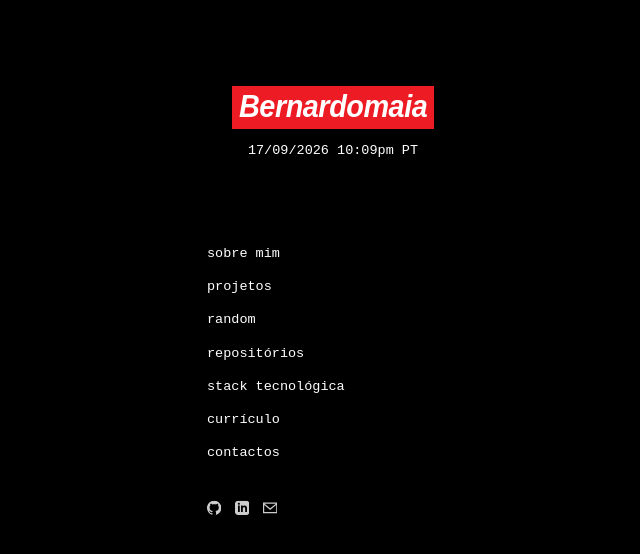
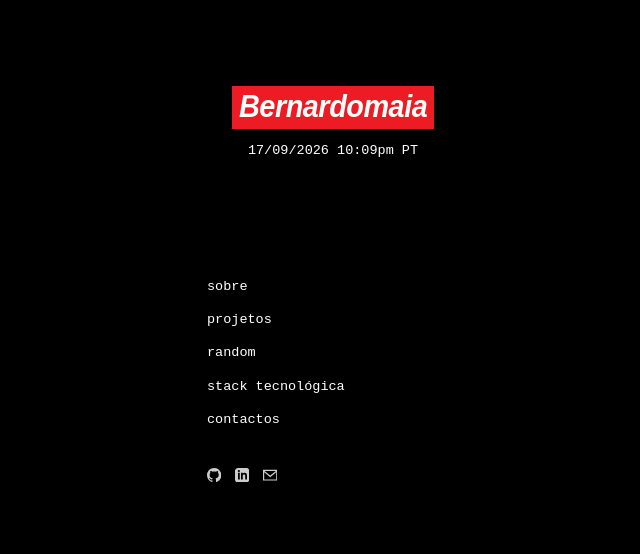
Before and after one commit to gajonormal/MyPortfolio, a Next.js app: page / in a window 1280 px wide. Shown: the top 554 px of the page, without its empty margins (307-947 px from the left). Built offline with nearby package versions, Linux system fonts and the light colour scheme.

Commit message:
Refactor: streamline homepage links and move resume link to about page footer

```diff
--- a/app/(site)/page.tsx
+++ b/app/(site)/page.tsx
@@ -6,12 +6,10 @@ export default function Home() {
       <div className="home-layout">
         <div className="home-menu-block">
           <nav className="vertical-nav">
-            <Link href="/sobre" className="nav-link">sobre mim</Link>
+            <Link href="/sobre" className="nav-link">sobre</Link>
             <Link href="/projetos" className="nav-link">projetos</Link>
             <Link href="/random" className="nav-link">random</Link>
-            <a href="https://github.com/gajonormal?tab=repositories" target="_blank" className="nav-link">repositórios</a>
             <Link href="/tecnologias" className="nav-link">stack tecnológica</Link>
-            <a href="https://www.linkedin.com/in/bernardo-maia-bpm" target="_blank" className="nav-link">currículo</a>
             <Link href="/contactos" className="nav-link">contactos</Link>
           </nav>
 
--- a/components/GlobalFooter.tsx
+++ b/components/GlobalFooter.tsx
@@ -22,6 +22,10 @@ export default function GlobalFooter({ activePage }: GlobalFooterProps) {
       </div>
 
       <div style={{ display: "flex", gap: "25px", flexWrap: "wrap" }}>
+        {activePage === "sobre" && (
+          <a href="https://www.linkedin.com/in/bernardo-maia-bpm" target="_blank" className="nav-link" style={{ color: "#777" }}>currículo</a>
+        )}
+
         {activePage === "sobre" ? (
           <span className="nav-link" style={getStyle("sobre")}>sobre</span>
         ) : (
```
